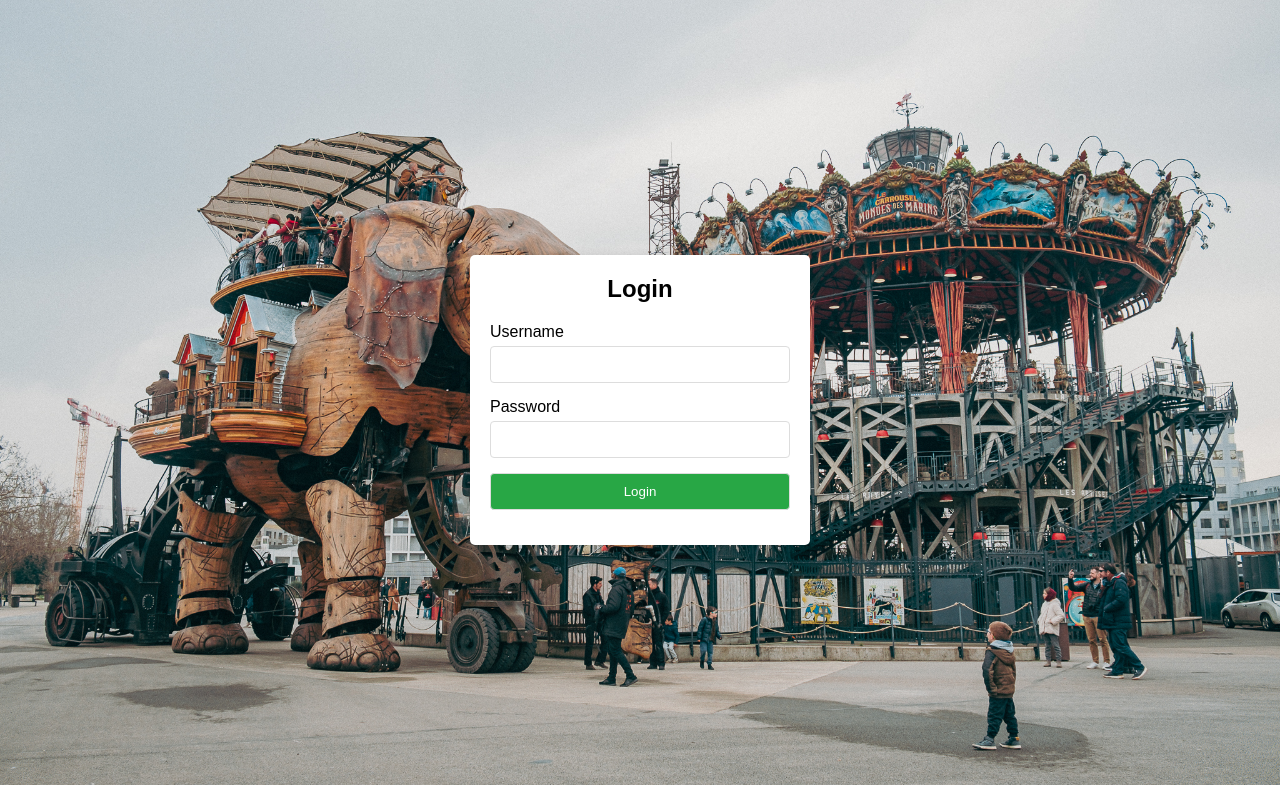
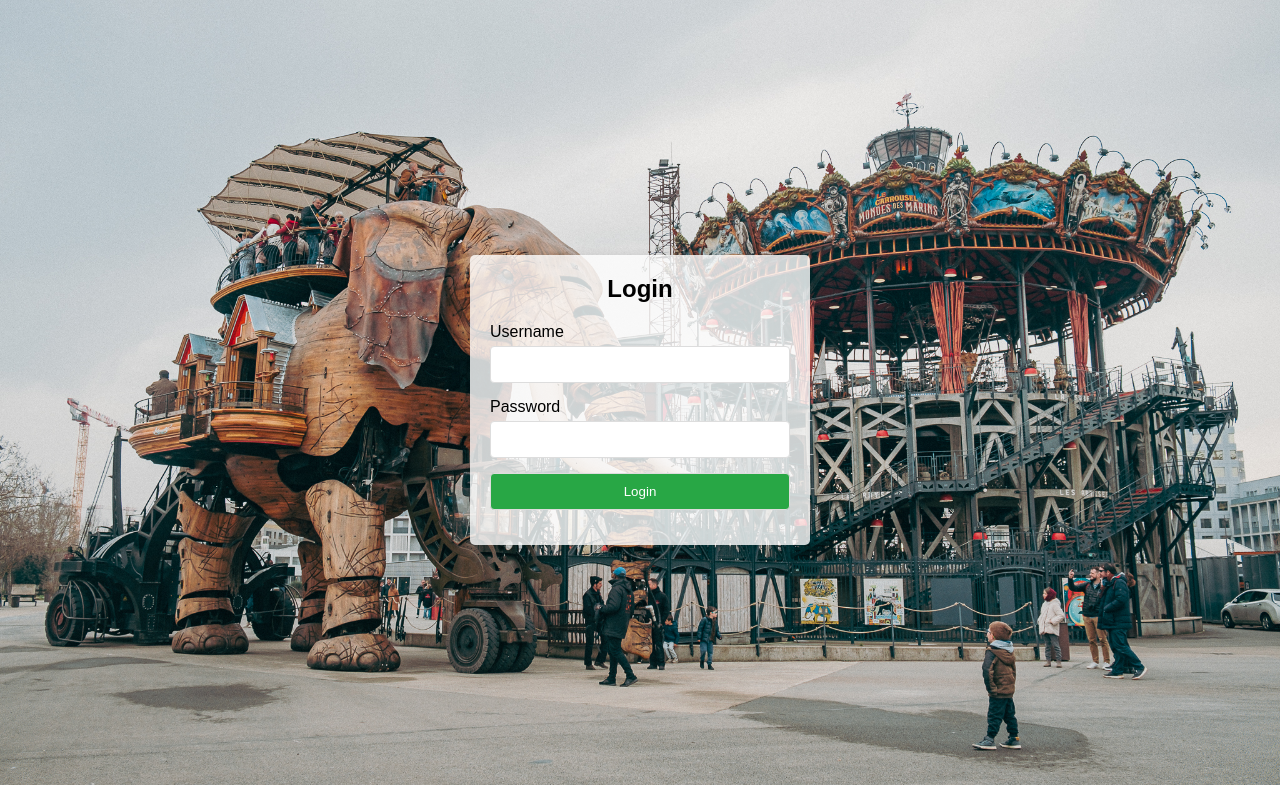
Before and after one commit to Aymanjeb/Hackathon-Events, a Flask app: template templates/connexion.html in a window 1280 px wide. Shown: the top 785 px of the page. Run offline with Flask 3, Linux system fonts and the light colour scheme; the template is opened without the code that fills it, so the values that code supplies are empty.

Commit message:
mouad mahmarsh a ostad rah sokrat li hmar

```diff
--- a/templates/connexion.html
+++ b/templates/connexion.html
@@ -16,7 +16,7 @@
         }
 
         .login-container {
-            background-color: white;
+            background-color: rgba(255, 255, 255, 0.8);
             padding: 20px;
             border-radius: 5px;
             box-shadow: 0 0 10px rgba(0, 0, 0, 0.1);
```
